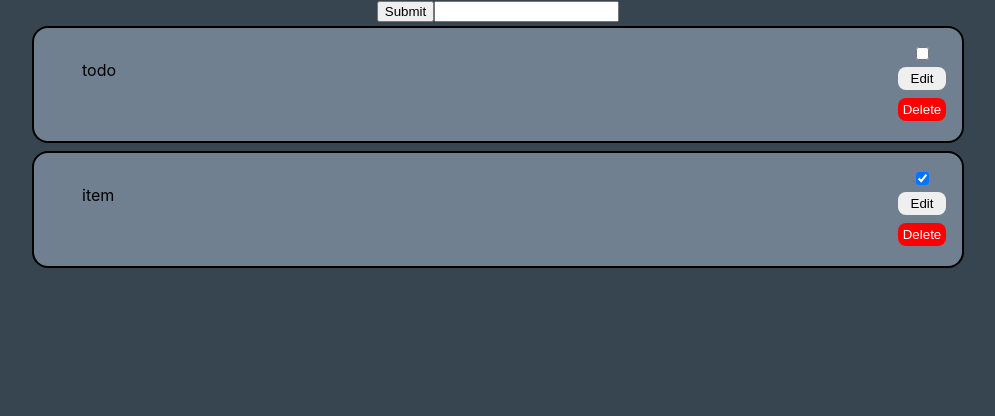
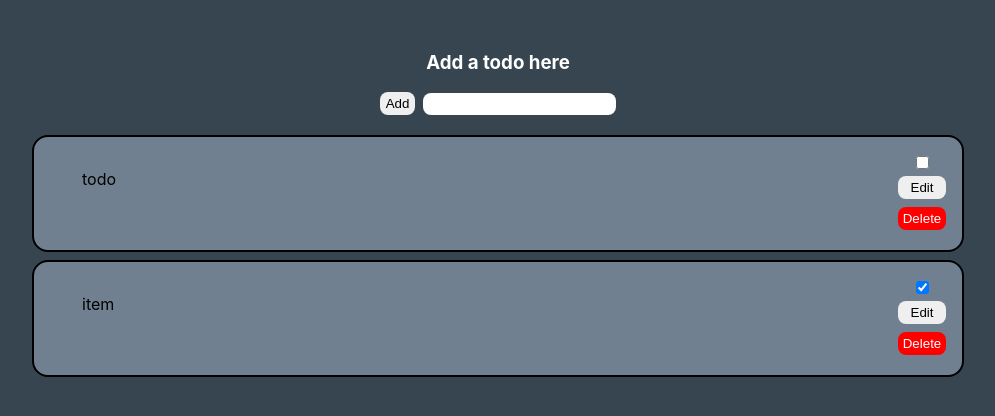
Before and after one commit to aaronrine/todo-list, a React (Create React App) app: page / in a window 1280 px wide. Shown: the top 416 px of the page, without its empty margins (142-1137 px from the left). Built offline with nearby package versions, Linux system fonts and the light colour scheme.

Commit message:
feat(Form): style form

```diff
--- /dev/null
+++ b/src/components/Form/Form.css
@@ -0,0 +1,32 @@
+form {
+  margin-top: 2rem;
+  margin-bottom: 1rem;
+}
+
+form h3 {
+  text-align: center;
+  color: white;
+}
+
+form button {
+  margin-right: 0.5rem;
+  outline: none;
+  border: none;
+  padding: 0.25rem 0.35rem;
+  border-radius: 0.5rem;
+}
+
+form button:hover {
+  cursor: pointer;
+  opacity: 50%;
+}
+
+form input {
+  padding: 0.2rem 0.5rem;
+  border: none;
+  border-radius: 0.5rem;
+}
+
+form input:hover {
+  cursor: text;
+}
--- a/src/components/Form/Form.js
+++ b/src/components/Form/Form.js
@@ -1,4 +1,6 @@
 import { useState, useEffect } from "react";
+import "./Form.css";
+
 export function Form({ handleSubmit, item }) {
   const [name, setName] = useState("");
 
@@ -18,7 +20,8 @@ export function Form({ handleSubmit, item }) {
         setName("");
       }}
     >
-      <button type="submit">Submit</button>
+      <h3>Add a todo here</h3>
+      <button type="submit">Add</button>
       <input
         type="text"
         onChange={(e) => {
```
Also changed, not shown: 1 other file (tests, documents, lock files or other folders).
